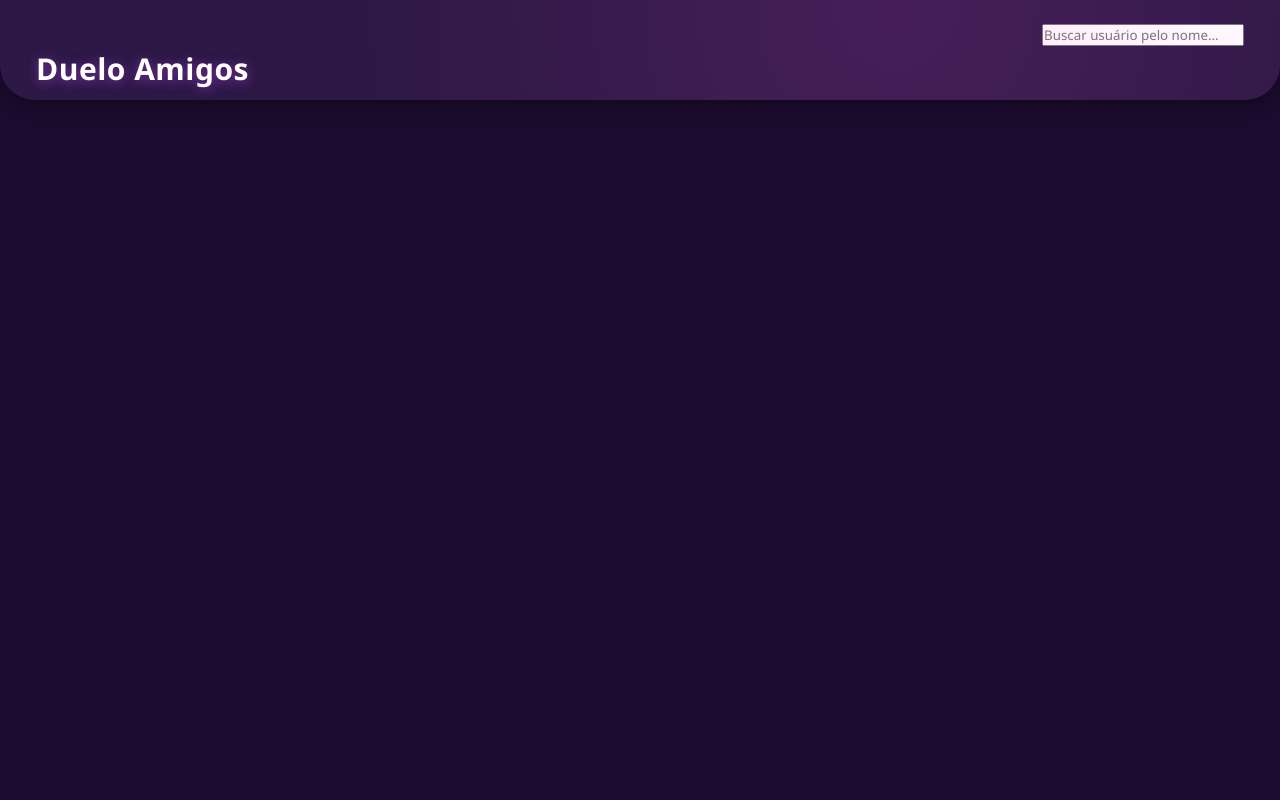
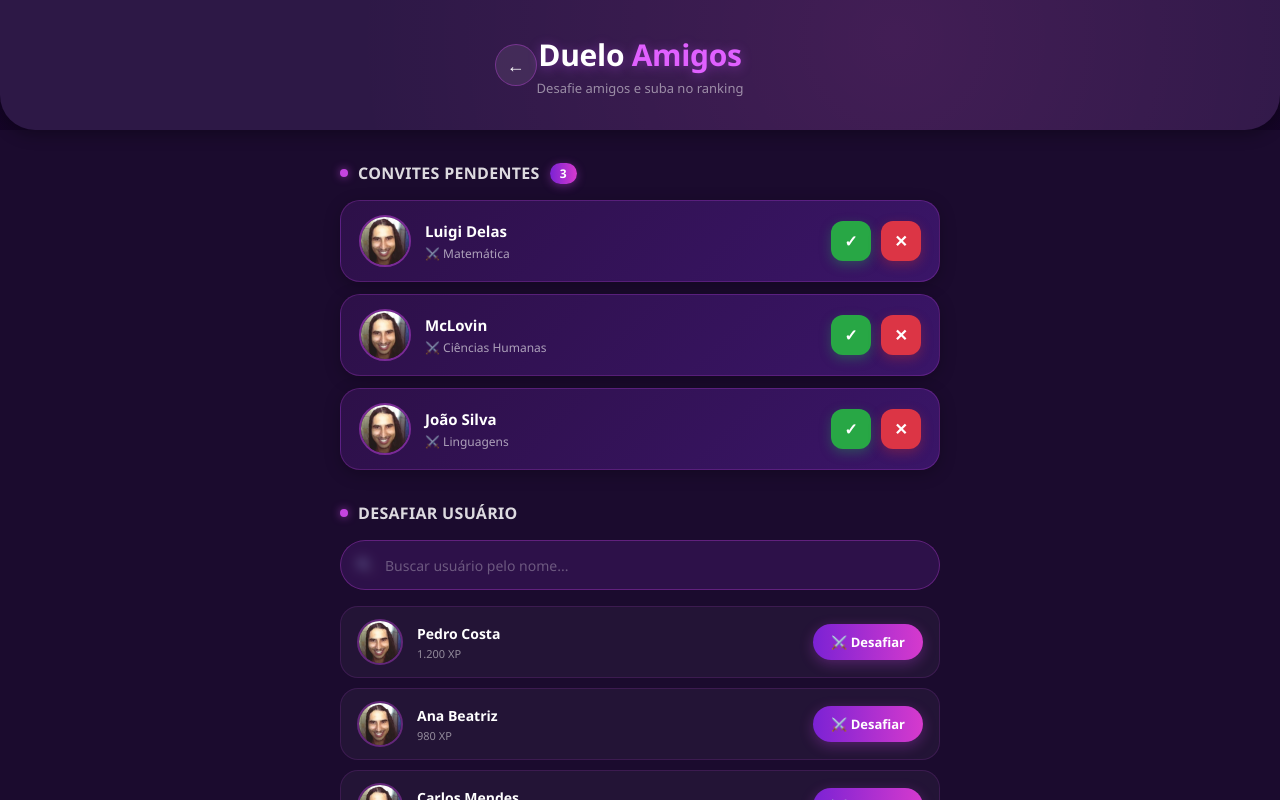
Before and after one commit to OSG-Online-Study-Group/OSG-Web-React, a React (Vite) app: page /OSG-Web-React/ConviteDuelo in a window 1280 px wide. Built offline with nearby package versions, Linux system fonts and the light colour scheme; no server answers.

Commit message:
feat: implement ConviteDuelo component with user invitation handling and search functionality

```diff
--- a/src/components/convite_duelo/index.jsx
+++ b/src/components/convite_duelo/index.jsx
@@ -1,18 +1,141 @@
-import React from "react";
+import React, { useState } from "react";
 import "./convite_duelo.css";
 import { useNavigate } from "react-router-dom";
+import AvatarImg from "../../assets/image/avatar.png";
+
+// Dados mockados — substitua pelos dados reais do backend
+const convitesPendentes = [
+  { id: 1, nome: "Luigi Delas",   materia: "Matemática",       avatar: AvatarImg },
+  { id: 2, nome: "McLovin",       materia: "Ciências Humanas", avatar: AvatarImg },
+  { id: 3, nome: "João Silva",    materia: "Linguagens",       avatar: AvatarImg },
+];
+
+const usuariosSugeridos = [
+  { id: 4, nome: "Pedro Costa",   xp: "1.200 XP", avatar: AvatarImg },
+  { id: 5, nome: "Ana Beatriz",   xp: "980 XP",   avatar: AvatarImg },
+  { id: 6, nome: "Carlos Mendes", xp: "750 XP",   avatar: AvatarImg },
+  { id: 7, nome: "Fernanda Lima", xp: "620 XP",   avatar: AvatarImg },
+];
 
 export function ConviteDuelo() {
-  const navigate = useNavigate()
+  const navigate = useNavigate();
+  const [busca, setBusca] = useState("");
+  const [convites, setConvites] = useState(convitesPendentes);
+  const [enviados, setEnviados] = useState([]);
+
+  const handleAceitar = (id) => {
+    setConvites((prev) => prev.filter((c) => c.id !== id));
+    navigate("/Duelo"); // redireciona para o duelo
+  };
+
+  const handleRecusar = (id) => {
+    setConvites((prev) => prev.filter((c) => c.id !== id));
+  };
+
+  const handleDesafiar = (id) => {
+    setEnviados((prev) =>
+      prev.includes(id) ? prev.filter((e) => e !== id) : [...prev, id]
+    );
+  };
+
+  const usuariosFiltrados = usuariosSugeridos.filter((u) =>
+    u.nome.toLowerCase().includes(busca.toLowerCase())
+  );
 
   return (
-    <div className="modo-container">
+    <div className="duelo-page">
 
-      <header className="modo-header">
-        <h1>Duelo Amigos</h1>
-        <input type="text" placeholder="Buscar usuário pelo nome..."/>
+      {/* HEADER */}
+      <header className="duelo-header">
+        <button className="duelo-back" onClick={() => navigate(-1)}>←</button>
+        <div className="duelo-header-center">
+          <h1>Duelo <span>Amigos</span></h1>
+          <p>Desafie amigos e suba no ranking</p>
+        </div>
+        <div className="duelo-header-spacer" />
       </header>
 
+      <div className="duelo-container">
+
+        {/* CONVITES PENDENTES */}
+        {convites.length > 0 && (
+          <section className="duelo-section">
+            <div className="section-title">
+              <span className="section-dot" />
+              <h2>Convites Pendentes</h2>
+              <span className="section-badge">{convites.length}</span>
+            </div>
+
+            <div className="convites-list">
+              {convites.map((c) => (
+                <div className="convite-card" key={c.id}>
+                  <img src={c.avatar} alt={c.nome} className="convite-avatar" />
+                  <div className="convite-info">
+                    <span className="convite-nome">{c.nome}</span>
+                    <span className="convite-materia">⚔️ {c.materia}</span>
+                  </div>
+                  <div className="convite-acoes">
+                    <button
+                      className="btn-aceitar"
+                      onClick={() => handleAceitar(c.id)}
+                    >
+                      ✓
+                    </button>
+                    <button
+                      className="btn-recusar"
+                      onClick={() => handleRecusar(c.id)}
+                    >
+                      ✕
+                    </button>
+                  </div>
+                </div>
+              ))}
+            </div>
+          </section>
+        )}
+
+        {/* BUSCAR USUÁRIO */}
+        <section className="duelo-section">
+          <div className="section-title">
+            <span className="section-dot" />
+            <h2>Desafiar Usuário</h2>
+          </div>
+
+          <div className="busca-wrapper">
+            <span className="busca-icon">🔍</span>
+            <input
+              type="text"
+              placeholder="Buscar usuário pelo nome..."
+              value={busca}
+              onChange={(e) => setBusca(e.target.value)}
+              className="duelo-input"
+            />
+          </div>
+
+          <div className="usuarios-list">
+            {usuariosFiltrados.length === 0 ? (
+              <p className="sem-resultado">Nenhum usuário encontrado.</p>
+            ) : (
+              usuariosFiltrados.map((u) => (
+                <div className="usuario-card" key={u.id}>
+                  <img src={u.avatar} alt={u.nome} className="usuario-avatar" />
+                  <div className="usuario-info">
+                    <span className="usuario-nome">{u.nome}</span>
+                    <span className="usuario-xp">{u.xp}</span>
+                  </div>
+                  <button
+                    className={`btn-desafiar ${enviados.includes(u.id) ? "enviado" : ""}`}
+                    onClick={() => handleDesafiar(u.id)}
+                  >
+                    {enviados.includes(u.id) ? "✓ Enviado" : "⚔️ Desafiar"}
+                  </button>
+                </div>
+              ))
+            )}
+          </div>
+        </section>
+
+      </div>
     </div>
   );
 }
```
